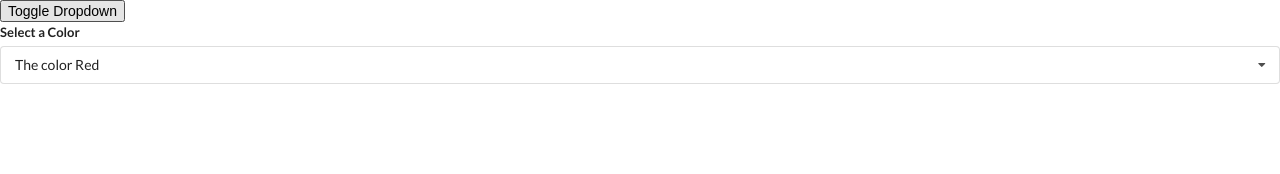
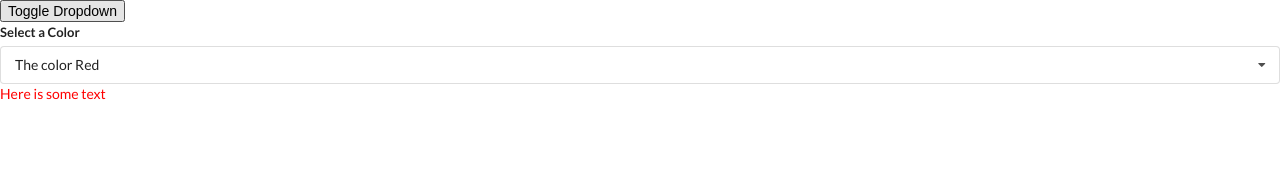
Before and after one commit to markwilland/react-widgets, a React (Create React App) app: page / in a window 1280 px wide. Shown: the top 174 px of the page. Built offline with nearby package versions, Linux system fonts and the light colour scheme.

Commit message:
drop down set color wowie

```diff
--- a/src/components/App.js
+++ b/src/components/App.js
@@ -43,6 +43,7 @@ export default () => {
             {showDropdown ?
             <Dropdown selected={selected} options={options} onSelectedChange={setSelected} /> : null
             }
+            <div style={{color: `${selected.value}`}}>Here is some text</div>
         </div>
     );
 }
```
